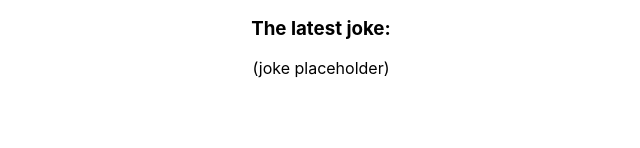
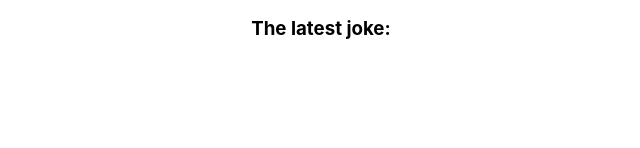
Before and after one commit to DigitalCraftsStudents/react-ajax-dadjokes, a React (Create React App) app: page / in a window 1280 px wide. Shown: the part 142-290 px from the top of the page, without its empty margins (319-959 px from the left). Built offline with nearby package versions, Linux system fonts and the light colour scheme.

Commit message:
adds key prop

```diff
--- a/src/App.js
+++ b/src/App.js
@@ -6,7 +6,9 @@ import JokesContainer from './JokesContainer';
 import { useState } from 'react';
 
 function App() {
-  const [jokeArray, setJokeArray] = useState(["(joke placeholder)"]);
+  // Pass useState() an empty version of what
+  // you really want store.
+  const [jokeArray, setJokeArray] = useState([]);
 
   // tells React to perform actions that
   // are not directly related to drawing.
@@ -28,7 +30,7 @@ function App() {
     const response = await jokePromise;
     const jokeData = await response.json();
 
-    console.log(jokeData.joke);
+    console.log(jokeData);
     // If React is managing a variable for us
     // via useState(), we CANNOT assign to it.
     //joke = jokeData.joke; // NOOOOOOOO!
@@ -39,7 +41,7 @@ function App() {
     //setJoke(jokeData.joke);
     setJokeArray([    // set it to a brand new array
       ...jokeArray,   // that contains all the old jokes
-      jokeData.joke   // and the new joke
+      jokeData        // and the new joke
     ]);
     // React knows that it's the same variable
     // at the same address in memory.
--- a/src/JokesContainer.js
+++ b/src/JokesContainer.js
@@ -8,7 +8,8 @@ function JokesContainer(props) {
             <h3>The latest joke:</h3>
             {
                 props.jokes.map(joke => (
-                    <p>{joke}</p>
+                    <p key={joke.id}
+                    >{joke.joke}</p>
                 ))
             }
         </section>
```
